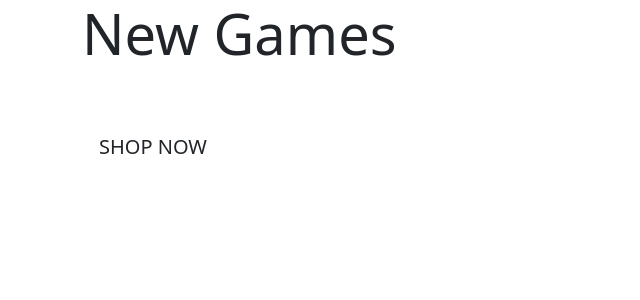
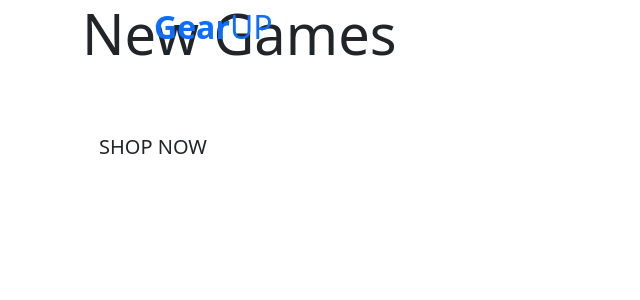
Before and after one commit to kristi0403/gear_up, a Django app: page / in a window 1280 px wide. Shown: the top 300 px of the page, without its empty margins (0-640 px from the left). Run offline with Django 3.2, Linux system fonts and the light colour scheme; some libraries are stand-ins or nearby versions.

Commit message:
added the header in base template

```diff
--- a/templates/base.html
+++ b/templates/base.html
@@ -40,7 +40,17 @@
 </head>
 
 <body>
-    <header class="container-fluid fixed-top"></header>
+    <header class="container-fluid fixed-top">
+        <div class="row">
+            <div class="col-12 col-lg-4 my-auto py-1 py-lg-0 text-center text-lg-left">
+                <a href="{% url 'home' %}" class="nav-link main-logo-link">
+                    <h2 class="logo-font text-red my-0"><strong>Gear</strong>UP</h2>
+                </a>
+            </div>
+            <div class="col-12 col-lg-4 my-auto py-1 py-lg-0"></div>
+            <div class="col-12 col-lg-4 my-auto py-1 py-lg-0"></div>
+        </div>
+    </header>
 
     {% if messages %}
     <div class="message-container"></div>
```
